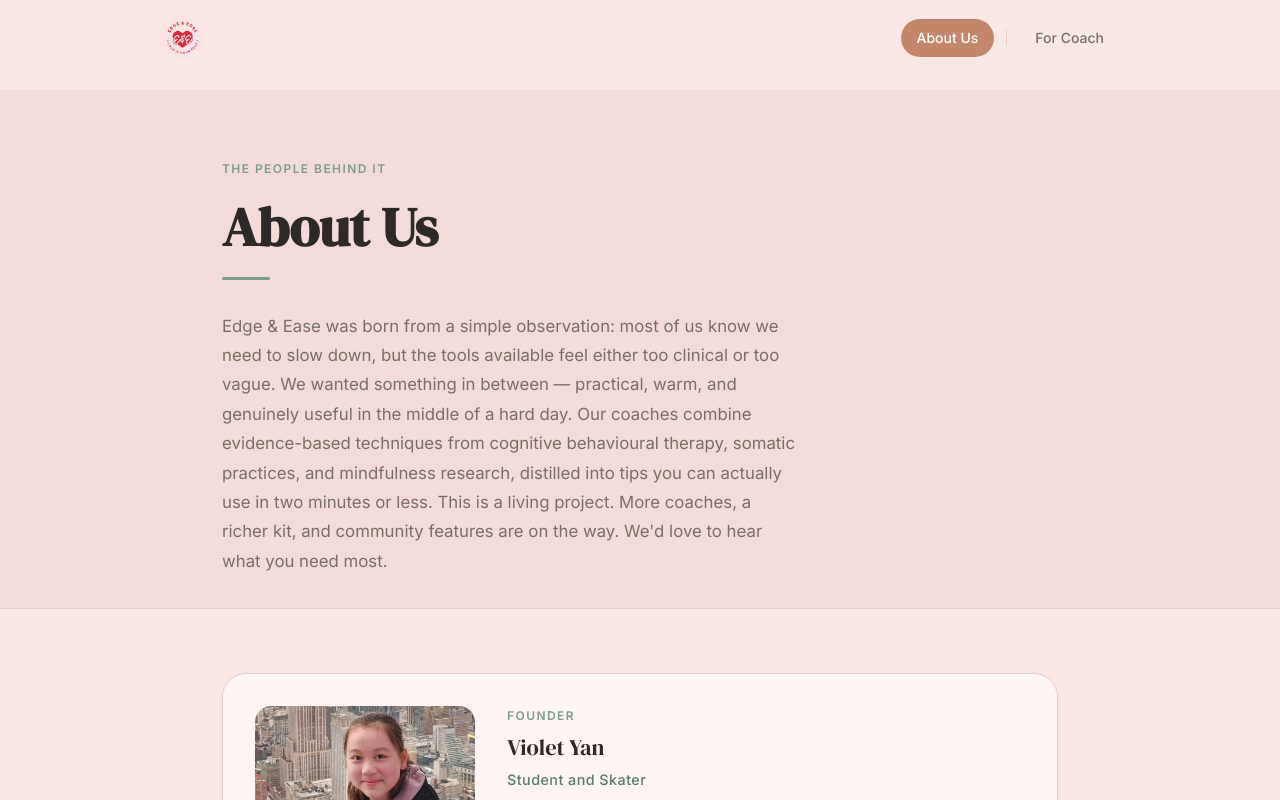
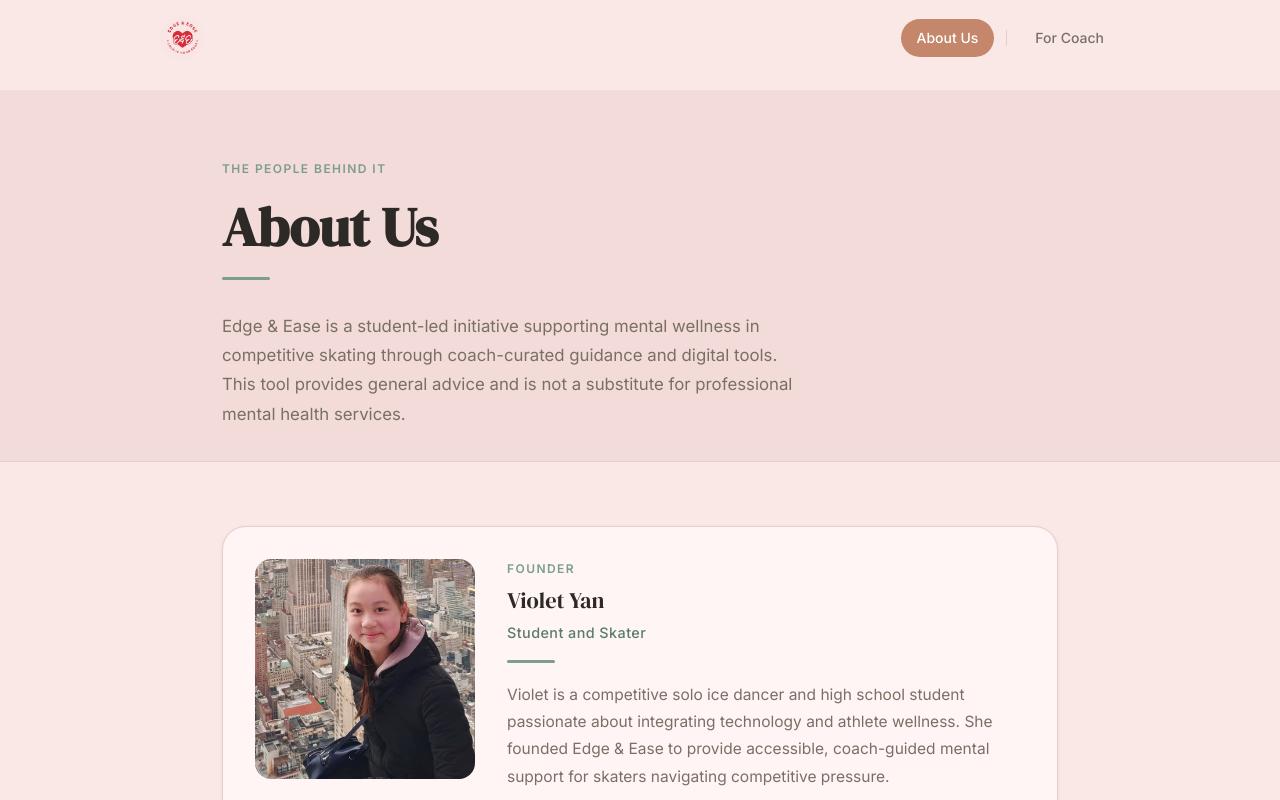
Before and after one commit to violetyan10/Edge-and-Ease, a Vue app in the folder frontend/: page /our-team in a window 1280 px wide. Shown: the top 800 px of the page. Built offline with nearby package versions, Linux system fonts and the light colour scheme; the HTML template or start-up script is replaced by a standard one.

Commit message:
update_about_us_desc

```diff
--- a/frontend/src/components/HeroSection.vue
+++ b/frontend/src/components/HeroSection.vue
@@ -10,7 +10,7 @@
       <!-- Main headline -->
       <h1 class="hero__title">
         Edge &amp; Ease<br />
-        <em>Calm is your edge.</em>
+        <em>Calm is your edge</em>
       </h1>
 
       <!-- Subtitle -->
--- a/frontend/src/views/OurTeamPage.vue
+++ b/frontend/src/views/OurTeamPage.vue
@@ -8,10 +8,14 @@
         <h1 class="inner-page__title">About Us</h1>
         <div class="divider" />
         <p class="inner-page__lead">
-          Edge & Ease was born from a simple observation: most of us know we need to slow down, but the tools available feel either too clinical or too vague. We wanted something in between — practical, warm, and genuinely useful in the middle of a hard day.
-          Our coaches combine evidence-based techniques from cognitive behavioural therapy, somatic practices, and mindfulness research, distilled into tips you can actually use in two minutes or less.
-          This is a living project. More coaches, a richer kit, and community features are on the way. We'd love to hear what you need most.
+          Edge & Ease is a student-led initiative supporting mental wellness in
+          competitive skating through coach-curated guidance and digital tools.
         </p>
+        <p class="inner-page__lead">
+          This tool provides general advice and is not a substitute for professional
+          mental health services.
+        </p>
+
       </div>
     </section>
 
```
